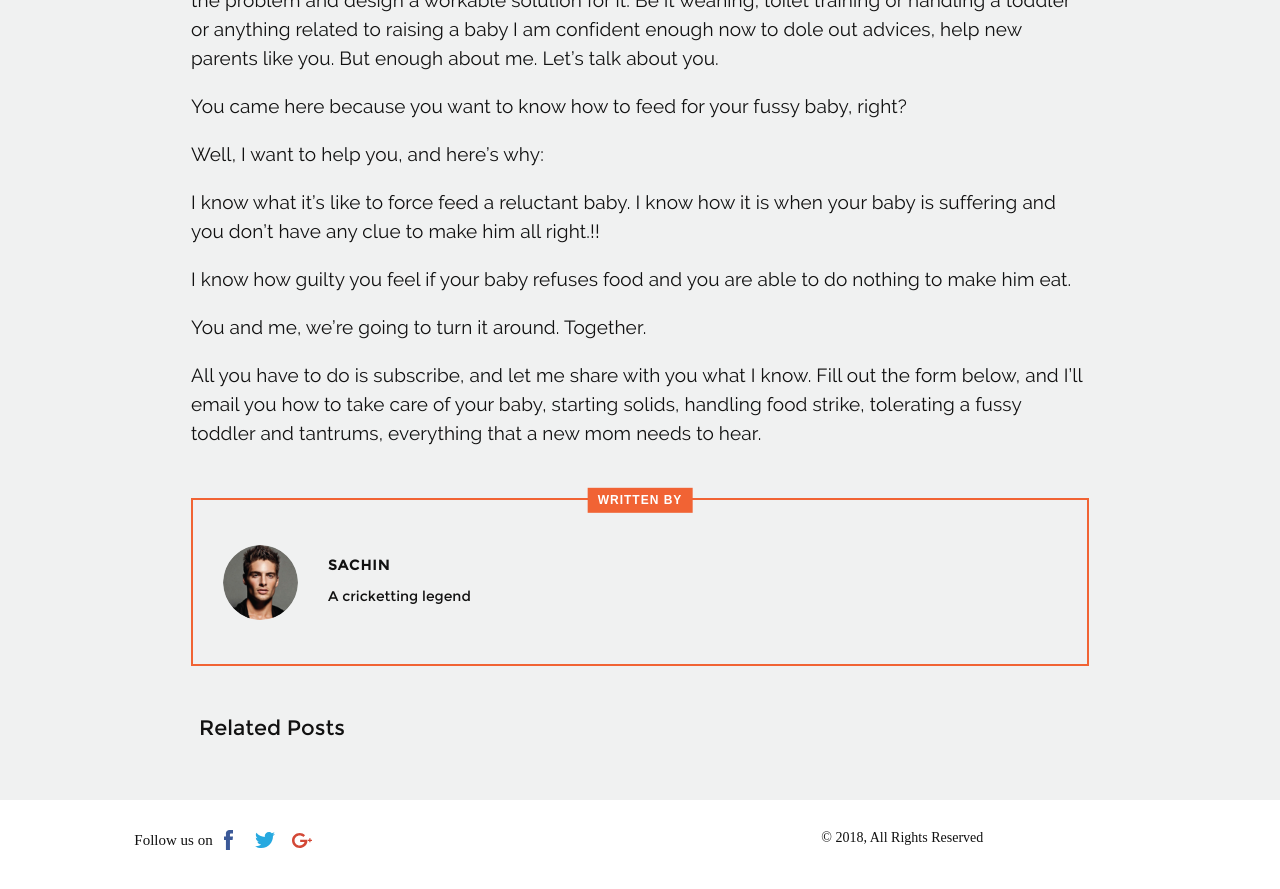
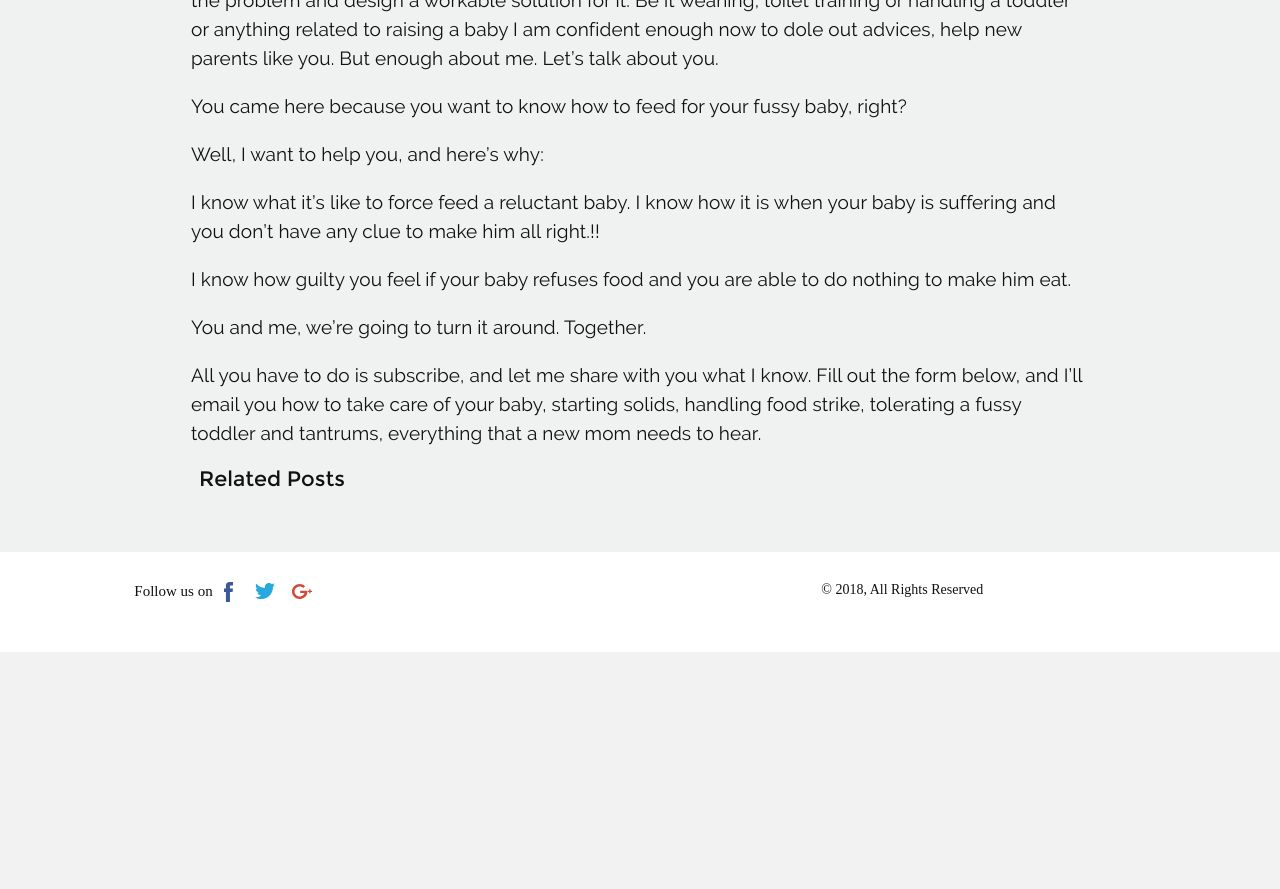
Before and after one commit to sherlifelix/blog, a Jekyll site: the page built from _posts/2022-06-08-about.md, in a window 1280 px wide and 900 px high, scrolled down 2003 px. Shown: the top 889 px of the window. Built offline with Jekyll 4.4.1, drawn with Linux system fonts in a browser that asks for light colours; comment, search, counter and statistics services are not loaded; after the commit the page ends 2655 px from its top, so only the background shows below that.

Commit message:
Update blog_detail.html

```diff
--- a/_layouts/blog_detail.html
+++ b/_layouts/blog_detail.html
@@ -48,14 +48,14 @@
 
             </div>
 
-            <div class="author-list">
+            <!--div class="author-list">
                 <div class="author-list-title">Written by</div>
                 <div class="author-box">
                     <img class="author-avatar" src="{{ author_image | relative_url}}" alt="author-image">
                     <h2 class="author-title">{{author_name}}</h2>
                     <p class="author-description">{{author_about}}</p>
                 </div>
-            </div>
+            </div-->
 
             <div class="col-lg-8 col-md-8 col-sm-8 col-xs-12">
                 <div class="post-tags">Related Posts
```
